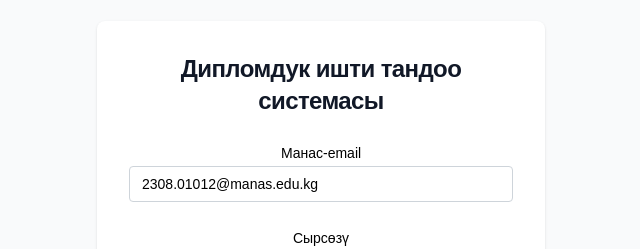
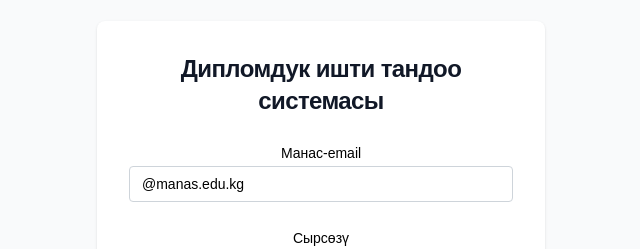
Before and after one commit to Beka-IT/ThesisAppClient, a React (Create React App) app: page / in a window 1280 px wide. Shown: the part 178-427 px from the top of the page, without its empty margins (319-959 px from the left). Built offline with nearby package versions, Linux system fonts and the light colour scheme.

Commit message:
email verification and validation

```diff
--- a/src/components/verify-code/index.tsx
+++ b/src/components/verify-code/index.tsx
@@ -25,6 +25,7 @@
         if ("data" in res) {
           if (res.data) {
             notify(true, t("verified"))
+            notify(true, t("wellcome"))
             toggle()
           } else {
             notify(false, t("incorrect-code"))
--- a/src/locales/kg/translation.json
+++ b/src/locales/kg/translation.json
@@ -72,5 +72,6 @@
   "apply": "Кабыл алуу",
   "decline": "Кабыл албоо",
   "isMyTheme": "Сунуштоочу алгысы келет",
-  "request": "Сунуштоо"
+  "request": "Сунуштоо",
+  "incorrect-email": "Туура эмес почта"
 }
--- a/src/pages/sign/sign-in.tsx
+++ b/src/pages/sign/sign-in.tsx
@@ -1,8 +1,10 @@
-import { Button, PasswordInput, TextInput } from '@mantine/core';
+import { Button, Modal, PasswordInput, TextInput } from '@mantine/core';
 import { useForm } from '@mantine/form';
-import { useEffect } from 'react';
+import { useDisclosure } from '@mantine/hooks';
+import { useEffect, useState } from 'react';
 import { useTranslation } from 'react-i18next';
 import { Link, useNavigate } from 'react-router-dom';
+import { VerifyCode } from 'src/components';
 import { useCookie } from 'src/hooks';
 import { useLoginMutation } from 'src/store';
 import { notify } from 'src/utils';
@@ -11,17 +13,19 @@
   const { t } = useTranslation();
   const navigate = useNavigate()
   const [login] = useLoginMutation()
+  const [opened, { toggle }] = useDisclosure()
   const cookie = useCookie("profile")
   function isValidEmail(email: string) {
-    return /\S+@manas\.edu\.kg$/.test(email);
+    const res = /\S+@manas\.edu\.kg$/.test(email)
+    return !res && t("incorrect-email");
   }
   const form = useForm({
     initialValues: {
-      email: "2308.01012@manas.edu.kg",
+      email: "@manas.edu.kg",
       password: "123123"
     },
     validate: {
-      // email: (value) => isValidEmail(value),
+      email: (value) => isValidEmail(value),
       password: (value) => !value
     }
   })
@@ -29,12 +33,20 @@
     try {
       const res = await login(values).unwrap();
       cookie.setCookie(res)
-      notify(true, t("wellcome"))
-      navigate("/thesis")
+      if (!res.isVerified) {
+        toggle()
+      } else {
+        navigate("/thesis")
+        notify(true, t("wellcome"))
+      }
     } catch (error) {
       notify(false, t("login-error"))
     }
   }
+
+
+
+
   useEffect(() => {
     const profile = cookie.getCookie()
     if (profile) {
@@ -82,6 +94,12 @@
           </div>
         </div>
       </div>
+      <Modal
+        withCloseButton={false}
+        closeOnClickOutside={false}
+        centered opened={opened} onClose={toggle}>
+        <VerifyCode toggle={toggle} />
+      </Modal>
     </section>
   );
 };
--- a/src/pages/sign/sign-up.tsx
+++ b/src/pages/sign/sign-up.tsx
@@ -1,5 +1,6 @@
 import { Button, Flex, Grid, PasswordInput, Select, TextInput } from '@mantine/core';
 import { useForm } from '@mantine/form';
+import { useState } from 'react';
 import { useTranslation } from 'react-i18next';
 import { useNavigate } from 'react-router-dom';
 import { useGetDepartamentsQuery, useGetFacultiesQuery, useRegisterMutation } from 'src/store';
--- a/src/store/slices/auth-slice.ts
+++ b/src/store/slices/auth-slice.ts
@@ -3,11 +3,11 @@
 
 export const authApiSlice = apiSlice.injectEndpoints({
     endpoints: (builder) => ({
-        login: builder.mutation({
-            query: (credentials) => ({
+        login: builder.mutation<Profile, AuthRequest>({
+            query: (body) => ({
                 url: Path.User.signIn,
                 method: "POST",
-                body: { ...credentials },
+                body,
             }),
         }),
         register: builder.mutation({
```
